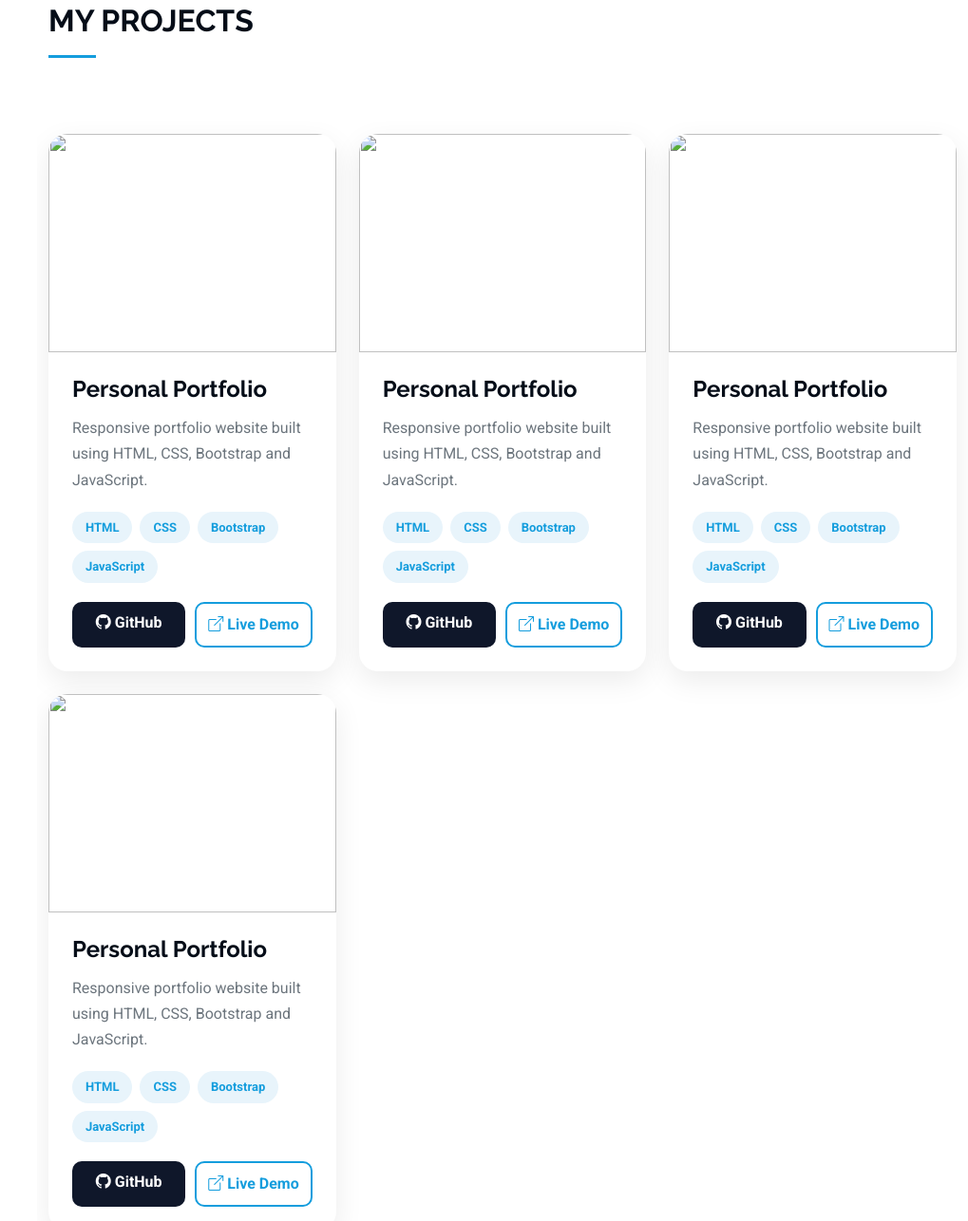
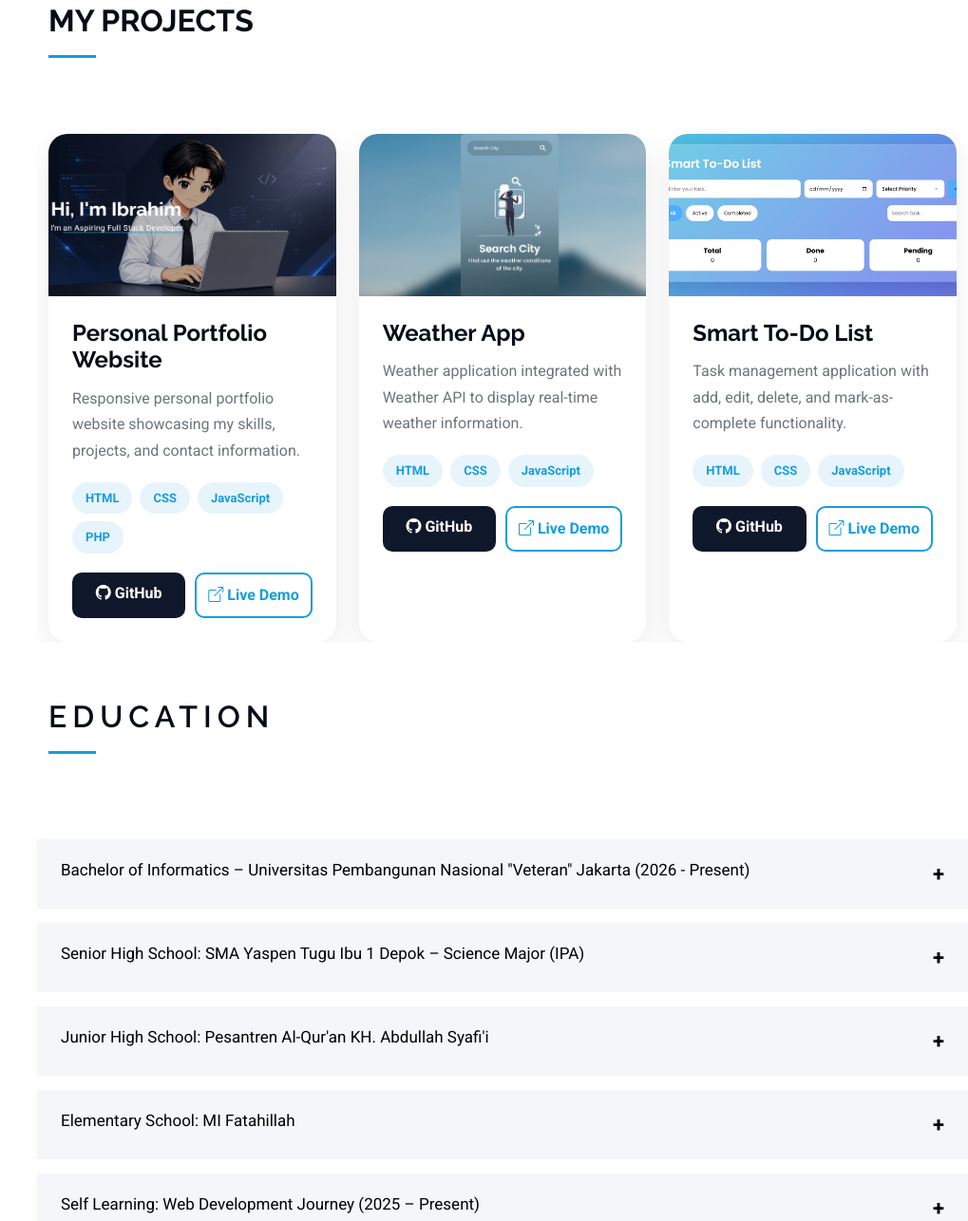
Before and after one commit to IbrahimApriFalah/Personal.Website, a plain HTML site: page index.html in a window 1280 px wide. Shown: the part 1514-2800 px from the top of the page at 95% size, without its empty margins (261-1280 px from the left). Drawn offline with nearby package versions, Linux system fonts and the light colour scheme.

Commit message:
Refactor code structure for improved readability and maintainability

```diff
--- a/assets/css/main.css
+++ b/assets/css/main.css
@@ -1036,149 +1036,90 @@ Projects
 ==============================*/
 
 .project-card{
-
     background:#fff;
-
     border-radius:20px;
-
     overflow:hidden;
-
     transition:.35s;
-
     box-shadow:0 10px 30px rgba(0,0,0,.08);
-
     height:100%;
-
 }
 
 .project-card:hover{
-
     transform:translateY(-12px);
-
     box-shadow:0 25px 45px rgba(0,0,0,.15);
-
 }
 
 .project-card img{
-
-    width:100%;
-
-    height:230px;
-
-    object-fit:cover;
-
-    transition:.4s;
-
+    width: 100%;
+    aspect-ratio: 16 / 9;
+    object-fit: cover;
+    transition: .4s;
 }
 
 .project-card:hover img{
-
     transform:scale(1.08);
-
 }
 
 .project-content{
-
     padding:25px;
-
 }
 
 .project-content h4{
-
     font-weight:700;
-
     margin-bottom:12px;
-
 }
 
 .project-content p{
-
     color:#6c757d;
-
     line-height:1.7;
-
     min-height:70px;
-
 }
 
 .tech-stack{
-
     display:flex;
-
     flex-wrap:wrap;
-
     gap:8px;
-
     margin:20px 0;
-
 }
 
 .tech-stack span{
-
     background:#e8f4fb;
-
     color:#149ddd;
-
     padding:7px 14px;
-
     border-radius:999px;
-
     font-size:13px;
-
     font-weight:600;
-
 }
 
 .project-btn{
-
     display:flex;
-
     gap:10px;
-
 }
 
 .project-btn a{
-
     flex:1;
-
     text-align:center;
-
     border-radius:10px;
-
     padding:10px;
-
     transition:.3s;
-
     font-weight:600;
-
 }
 
 .project-btn a:first-child{
-
     background:#0f172a;
-
     color:white;
-
 }
 
 .project-btn a:last-child{
-
     border:2px solid #149ddd;
-
     color:#149ddd;
-
 }
 
 .project-btn a:first-child:hover{
-
     background:#149ddd;
-
 }
 
 .project-btn a:last-child:hover{
-
     background:#149ddd;
-
     color:white;
-
 }
--- a/index.html
+++ b/index.html
@@ -194,25 +194,24 @@
         <div class="row g-4">
           <div class="col-lg-4 col-md-6">
             <div class="project-card">
-              <img src="assets/img/projects/portfolio.png" alt="">
+              <img src="./assets/img/portfolio.png" alt="">
               <div class="project-content">
-                <h4>Personal Portfolio</h4>
+                <h4>Personal Portfolio Website</h4>
                 <p>
-                  Responsive portfolio website built using HTML,
-                  CSS, Bootstrap and JavaScript.
+                  Responsive personal portfolio website showcasing my skills, projects, and contact information.
                 </p>
                 <div class="tech-stack">
                   <span>HTML</span>
                   <span>CSS</span>
-                  <span>Bootstrap</span>
                   <span>JavaScript</span>
+                   <span>PHP</span>
                 </div>
                 <div class="project-btn">
-                  <a href="#">
+                  <a href="https://github.com/ibrahimaprifalah/Personal.Website" target="_blank">
                     <i class="bi bi-github"></i>
                     GitHub
                   </a>
-                  <a href="#">
+                  <a href="https://ibrahimaprifalah.github.io/Personal.Website/">
                     <i class="bi bi-box-arrow-up-right"></i>
                     Live Demo
                   </a>
@@ -222,25 +221,23 @@
           </div>
           <div class="col-lg-4 col-md-6">
             <div class="project-card">
-              <img src="assets/img/projects/portfolio.png" alt="">
+              <img src="./assets/img/portfolio1.png" alt="">
               <div class="project-content">
-                <h4>Personal Portfolio</h4>
+                <h4>Weather App</h4>
                 <p>
-                  Responsive portfolio website built using HTML,
-                  CSS, Bootstrap and JavaScript.
+                  Weather application integrated with Weather API to display real-time weather information.
                 </p>
                 <div class="tech-stack">
                   <span>HTML</span>
                   <span>CSS</span>
-                  <span>Bootstrap</span>
                   <span>JavaScript</span>
                 </div>
                 <div class="project-btn">
-                  <a href="#">
+                  <a href="https://github.com/ibrahimaprifalah/Weather.App" target="_blank">
                     <i class="bi bi-github"></i>
                     GitHub
                   </a>
-                  <a href="#">
+                  <a href="https://ibrahimaprifalah.github.io/Weather.App/" target="_blank">
                     <i class="bi bi-box-arrow-up-right"></i>
                     Live Demo
                   </a>
@@ -250,25 +247,23 @@
           </div>
           <div class="col-lg-4 col-md-6">
             <div class="project-card">
-              <img src="assets/img/projects/portfolio.png" alt="">
+              <img src="./assets/img/portfolio2.png" alt="">
               <div class="project-content">
-                <h4>Personal Portfolio</h4>
+                <h4>Smart To-Do List</h4>
                 <p>
-                  Responsive portfolio website built using HTML,
-                  CSS, Bootstrap and JavaScript.
+              Task management application with add, edit, delete, and mark-as-complete functionality.
                 </p>
                 <div class="tech-stack">
                   <span>HTML</span>
                   <span>CSS</span>
-                  <span>Bootstrap</span>
                   <span>JavaScript</span>
                 </div>
                 <div class="project-btn">
-                  <a href="#">
+                  <a href="https://github.com/ibrahimaprifalah/Smart.To.Do.List" target="_blank">
                     <i class="bi bi-github"></i>
                     GitHub
                   </a>
-                  <a href="#">
+                  <a href="https://ibrahimaprifalah.github.io/Smart.To.Do.List/" target="_blank">
                     <i class="bi bi-box-arrow-up-right"></i>
                     Live Demo
                   </a>
@@ -276,33 +271,6 @@
               </div>
             </div>
           </div>
-          <div class="col-lg-4 col-md-6">
-            <div class="project-card">
-              <img src="assets/img/projects/portfolio.png" alt="">
-              <div class="project-content">
-                <h4>Personal Portfolio</h4>
-                <p>
-                  Responsive portfolio website built using HTML,
-                  CSS, Bootstrap and JavaScript.
-                </p>
-                <div class="tech-stack">
-                  <span>HTML</span>
-                  <span>CSS</span>
-                  <span>Bootstrap</span>
-                  <span>JavaScript</span>
-                </div>
-                <div class="project-btn">
-                  <a href="#">
-                    <i class="bi bi-github"></i>
-                    GitHub
-                  </a>
-                  <a href="#">
-                    <i class="bi bi-box-arrow-up-right"></i>
-                    Live Demo
-                  </a>
-                </div>
-              </div>
-            </div>
           </div>
         </div>
       </div>
```
Also changed, not shown: assets/img/portfolio.png (added), assets/img/portfolio1.png (added), assets/img/portfolio2.png (added).
